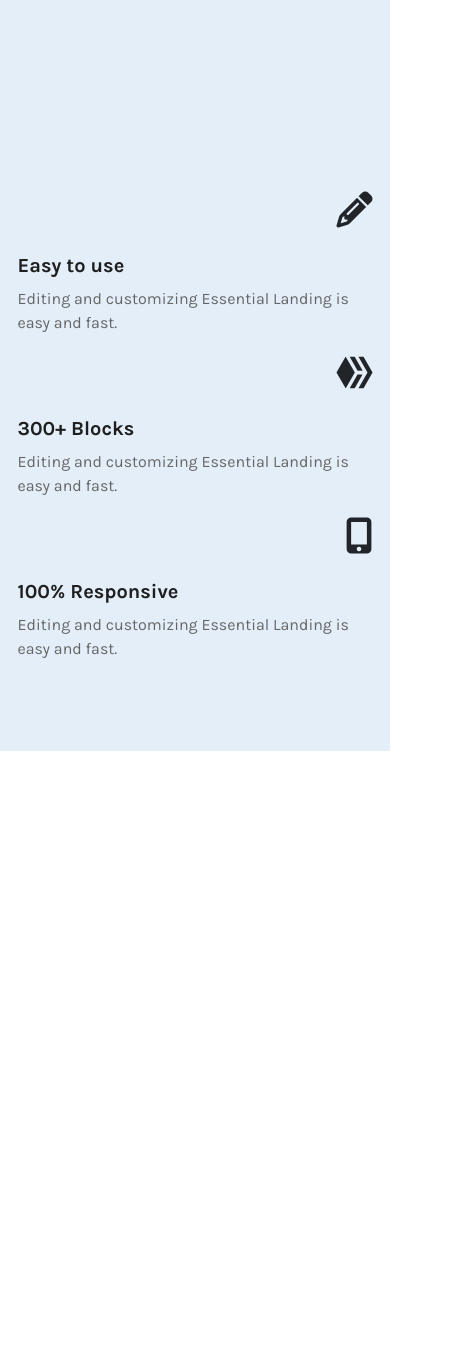
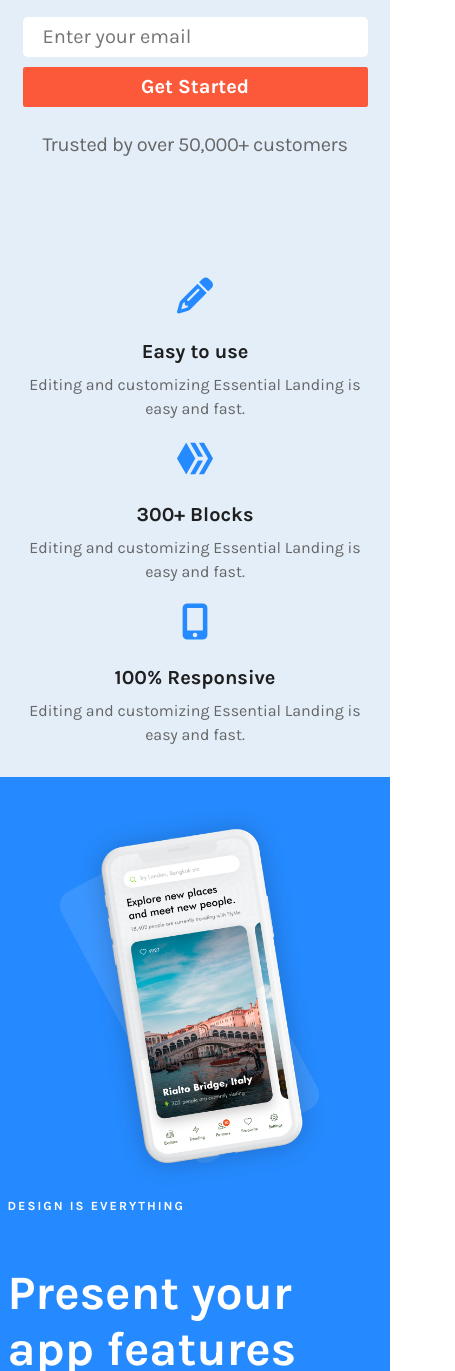
Before and after one commit to Zahid-Nabi/shades-app-landing, a plain HTML site: page index.html in a window 390 px wide. Shown: the part 629-2000 px from the top of the page, 455 px wide, since content can reach past the window. Before the commit the page ends 1380 px from the top, so only its background shows below. Drawn offline with Linux system fonts and the light colour scheme.

Commit message:
Presentation Section Added

```diff
--- /dev/null
+++ b/css/responsive.css
@@ -0,0 +1,25 @@
+@media only screen and (max-width: 768px) {
+    #about {
+        padding: 2rem 0;
+    }
+}
+
+@media only screen and (max-width: 576px) {
+    #hero {
+        padding: 4rem 0;
+    }
+    #header form input {
+        width: 100%;
+        margin-bottom: 1.5rem;
+    }
+    #header form button {
+        width: 100%;
+    }
+
+    #about .card,
+    #about .card .icon {
+        text-align: center;
+    }
+
+
+}
--- a/css/style.css
+++ b/css/style.css
@@ -41,12 +41,13 @@ body {
     font-weight: 700;
 }
 #hero {
-    padding: 8rem 0;
+    padding-top: 8rem;
 }
 .hero-text {
-    max-width: 640px;
+    max-width: 665px;
     margin: 0 auto;
     text-align: center;
+    padding: 0 1.5rem;
 }
 .hero-text h5 {
     font-size: 1.5rem;
@@ -65,7 +66,7 @@ body {
     margin: 2rem 0;
 }
 .hero-text p {
-    width: 520px;
+    max-width: 520px;
     margin: 2rem auto;
     font-size: 2rem;
     line-height: 3.6rem;
@@ -89,7 +90,7 @@ body {
 }
 #about {
     background-color: var(--bg-color);
-    padding: 8rem 0;
+    padding: 6rem 0;
 }
 #about .card {
     border: none;
@@ -101,6 +102,7 @@ body {
 }
 #about .card .icon i {
     font-size: 3.6rem;
+    color: #258AFF;
 }
 #about .card-body .card-title {
     font-size: 2rem;
@@ -112,3 +114,41 @@ body {
 
     color: var(--text-color);
 }
+#presentation-one {
+    background-color: #258AFF;
+    padding: 2rem 0;
+}
+.app-img {
+    text-align: center;
+}
+.app-img img {
+    width: 75%;
+}
+.app-text {
+    color: #fff;
+}
+.app-text h5 {
+    font-weight: 700;
+    line-height: 1.8rem;
+    letter-spacing: 0.2rem;
+    text-transform: uppercase;
+    margin-bottom: 5rem;
+}
+.app-text h2 {
+    font-weight: 700;
+    font-size: 4.8rem;
+    line-height: 5.6rem;
+}
+.app-text p {
+    font-size: 1.8rem;
+    line-height: 3.2rem;
+    color: #E4E4E4;
+    margin-top: 1.6rem;
+}
+.app-text button {
+    background: #fff;
+    color: #258AFF;
+    font-size: 1.6rem;
+    font-weight: 700;
+    margin-top: 5rem;
+}
--- a/index.html
+++ b/index.html
@@ -8,10 +8,11 @@
     <script src="https://kit.fontawesome.com/43cdcf7b71.js" crossorigin="anonymous"></script>
     <link rel="stylesheet" href="./css/bootstrap.min.css">
     <link rel="stylesheet" href="./css/style.css">
+    <link rel="stylesheet" href="./css/responsive.css">
 </head>
 <body>
     <header id="header">
-        <nav class="navbar navbar-expand-lg navbar-light">
+        <nav class="navbar navbar-expand-md navbar-light">
             <div class="container">
               <a class="navbar-brand" href="#">
                   <img src="./images/Logo.png" alt="Shades Logo">
@@ -42,6 +43,7 @@
             </div>
         </nav>
         <section id="hero" class="d-flex justify-content-center align-items-center">
+            <div class="container">
                 <div class="hero-text">
                     <h5>Present your service</h5>
                     <h1>Make landing page fast and easily.</h1>
@@ -52,18 +54,19 @@
                     </form>
                     <p>Trusted by over 50,000+ customers</p>
                 </div>
+            </div>
         </section>
     </header>
     <section id="about">
         <div class="container">
             <div class="row">
-                <div class="col-md-4">
+                <div class="col-sm-6 col-lg-4">
                     <div class="card">
                         <div class="row g-0">
-                          <div class="col-md-4 icon">
+                          <div class="col-sm-4 icon">
                             <i class="fas fa-pencil-alt"></i>
                           </div>
-                          <div class="col-md-8">
+                          <div class="col-sm-8">
                             <div class="card-body">
                               <h3 class="card-title">Easy to use</h3>
                               <p class="card-text">Editing and customizing Essential Landing is easy and fast.</p>
@@ -72,13 +75,13 @@
                         </div>
                       </div>
                 </div>
-                <div class="col-md-4">
+                <div class="col-sm-6 col-lg-4">
                     <div class="card">
                         <div class="row g-0">
-                          <div class="col-md-4 icon">
+                          <div class="col-sm-4 icon">
                             <i class="fab fa-hive"></i>
                           </div>
-                          <div class="col-md-8">
+                          <div class="col-sm-8">
                             <div class="card-body">
                               <h3 class="card-title">300+ Blocks</h3>
                               <p class="card-text">Editing and customizing Essential Landing is easy and fast.</p>
@@ -87,13 +90,13 @@
                         </div>
                       </div>
                 </div>
-                <div class="col-md-4">
+                <div class="col-sm-6 col-lg-4">
                     <div class="card">
                         <div class="row g-0">
-                          <div class="col-md-4 icon">
+                          <div class="col-sm-4 icon">
                             <i class="fas fa-mobile-alt"></i>
                           </div>
-                          <div class="col-md-8">
+                          <div class="col-sm-8">
                             <div class="card-body">
                               <h3 class="card-title">100% Responsive</h3>
                               <p class="card-text">Editing and customizing Essential Landing is easy and fast.</p>
@@ -106,6 +109,25 @@
             </div>
         </div>
     </section>
+    <section id="presentation-one">
+        <div class="container">
+            <div class="row align-items-center">
+                <div class="col-md-6">
+                    <div class="app-img">
+                        <img class="image-fluid" src="./images/phone.png" alt="">
+                    </div>
+                </div>
+                <div class="col-md-6">
+                    <div class="app-text">
+                        <h5>Design is everything</h5>
+                        <h2>Present your app features like this way.</h2>
+                        <p>We designed and tested prototypes that helped identify pain points in the account creation process. Together, we shaped the new standard.</p>
+                        <button class="btn">Get Started</button>
+                    </div>
+                </div>
+            </div>
+        </div>
+    </section>
 
     <script src="./js/bootstrap.bundle.min.js"></script>
 </body>
```
Lines whose indentation alone changed are shown as unchanged.
